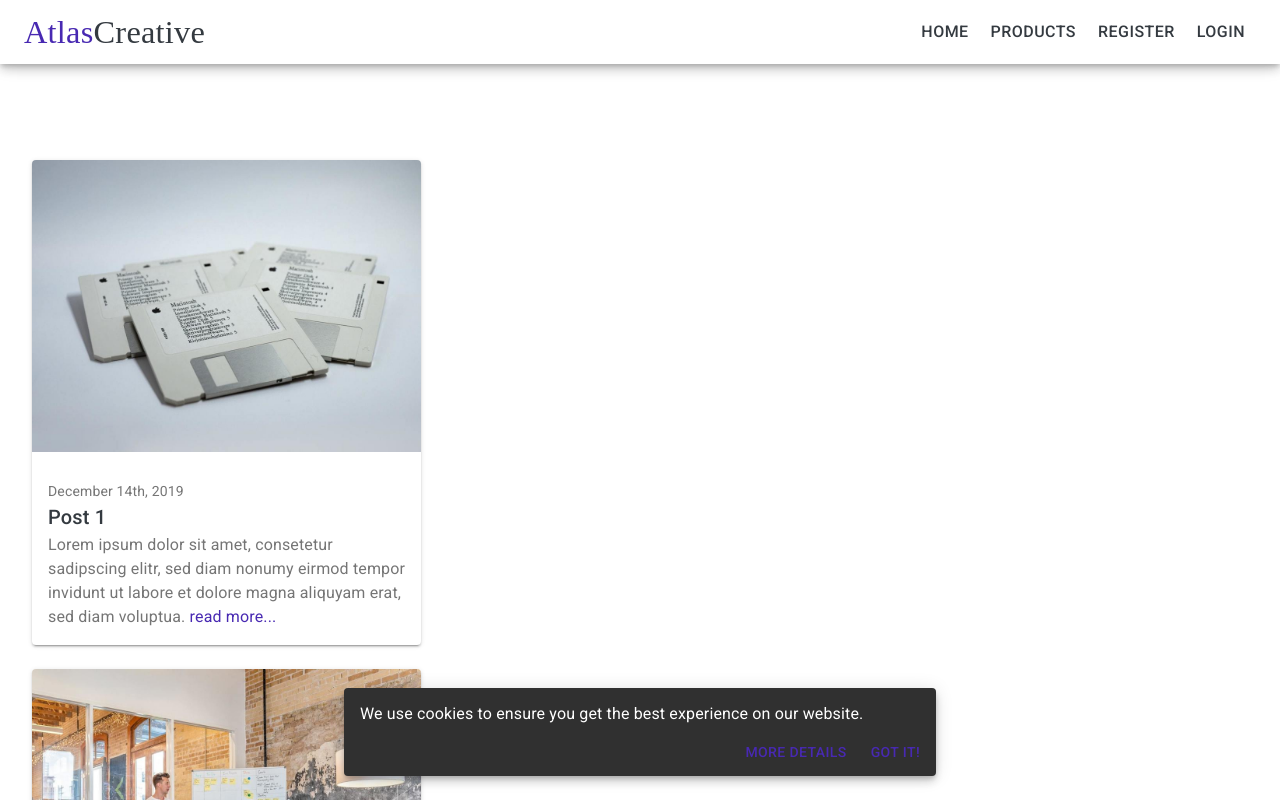
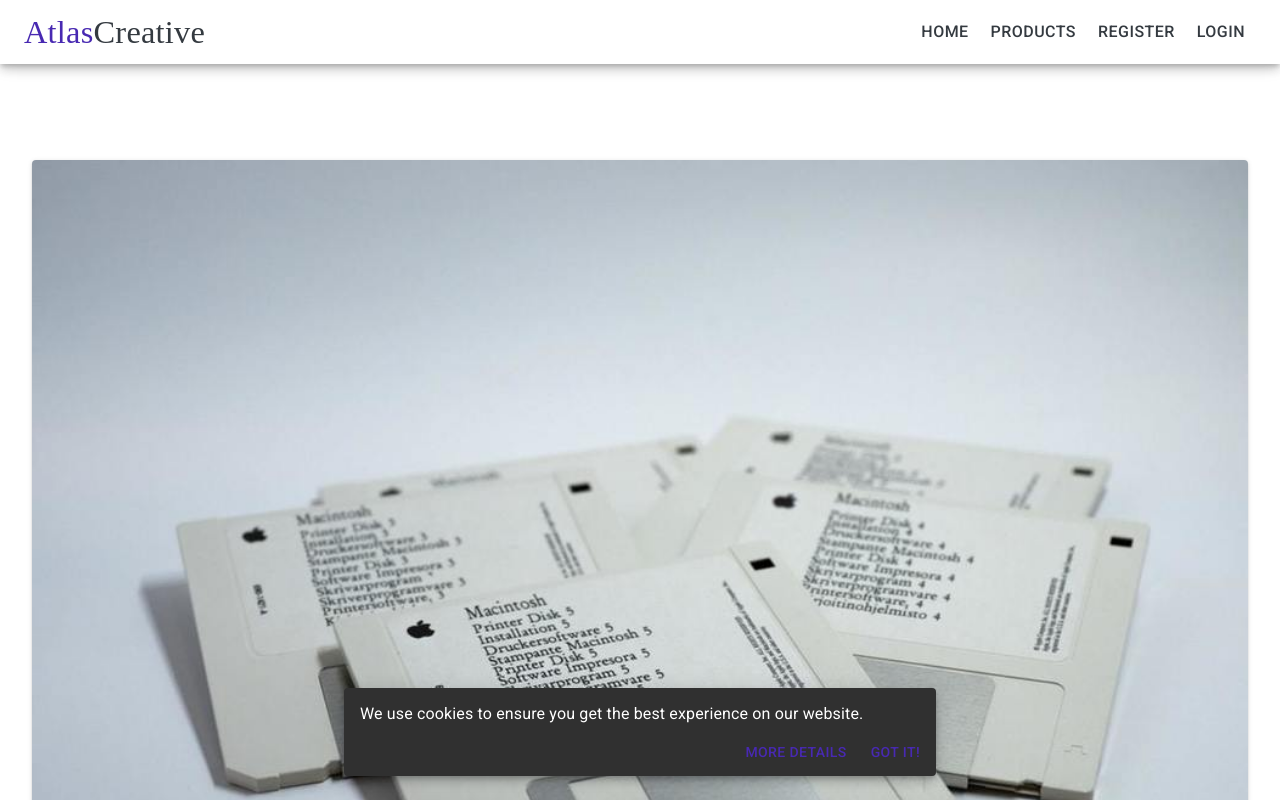
Before and after one commit to gunnerhowe/gunnerhowe.github.io, a React (Create React App) app: page /blog in a window 1280 px wide. Shown: the top 800 px of the page. Built offline with nearby package versions, Linux system fonts and the light colour scheme; a web font is replaced by a local one.

Commit message:
Update Blog.js

```diff
--- a/src/logged_out/components/blog/Blog.js
+++ b/src/logged_out/components/blog/Blog.js
@@ -29,10 +29,10 @@
   let xs;
   if (isWidthUp("md", width)) {
     rows = 1;
-    xs = 4;
+    xs = 12;
   } else if (isWidthUp("sm", width)) {
     rows = 1;
-    xs = 6;
+    xs = 12;
   } else {
     rows = 1;
     xs = 12;
```
